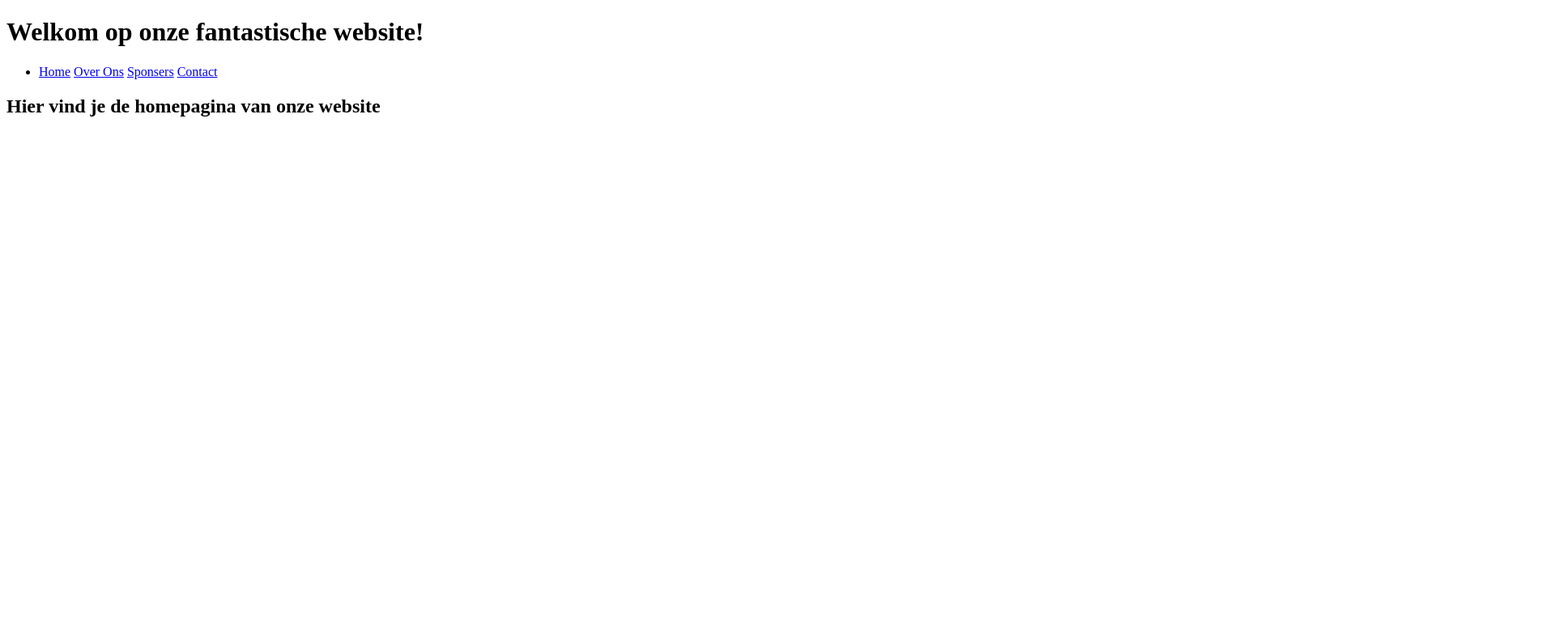
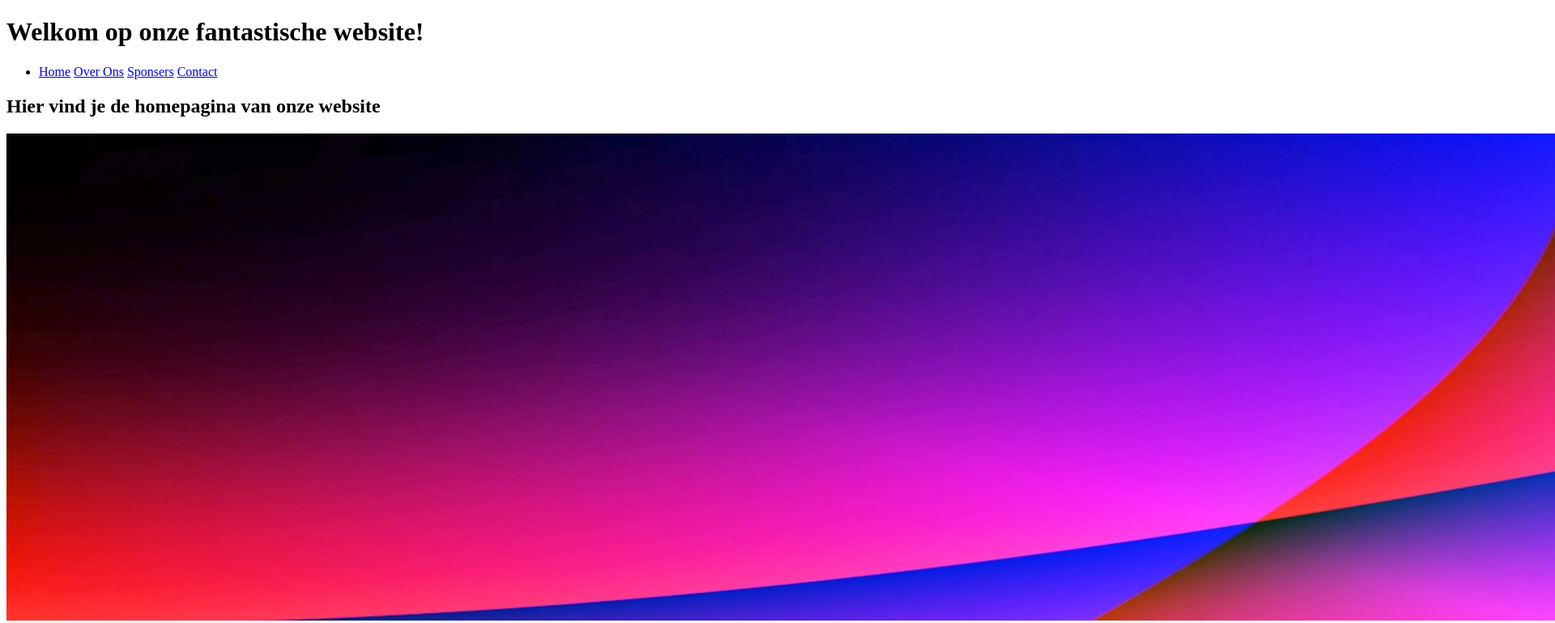
Before and after one commit to zainabelyacoubi/advanced-git-project-zainabelyacoubi, a plain HTML site: page index.html in a window 1280 px wide. Shown: the whole page at 81% size, 1920 px wide, since content can reach past the window. Drawn offline with Linux system fonts and the light colour scheme.

Commit message:
Added banner image in index.html

```diff
--- a/index.html
+++ b/index.html
@@ -20,5 +20,6 @@
         </ul>
     </nav>
     <h2>Hier vind je de homepagina van onze website</h2>
+    <img src="img/myBanner.webp" alt="Abstracte banner">
 </body>
 </html>
```
